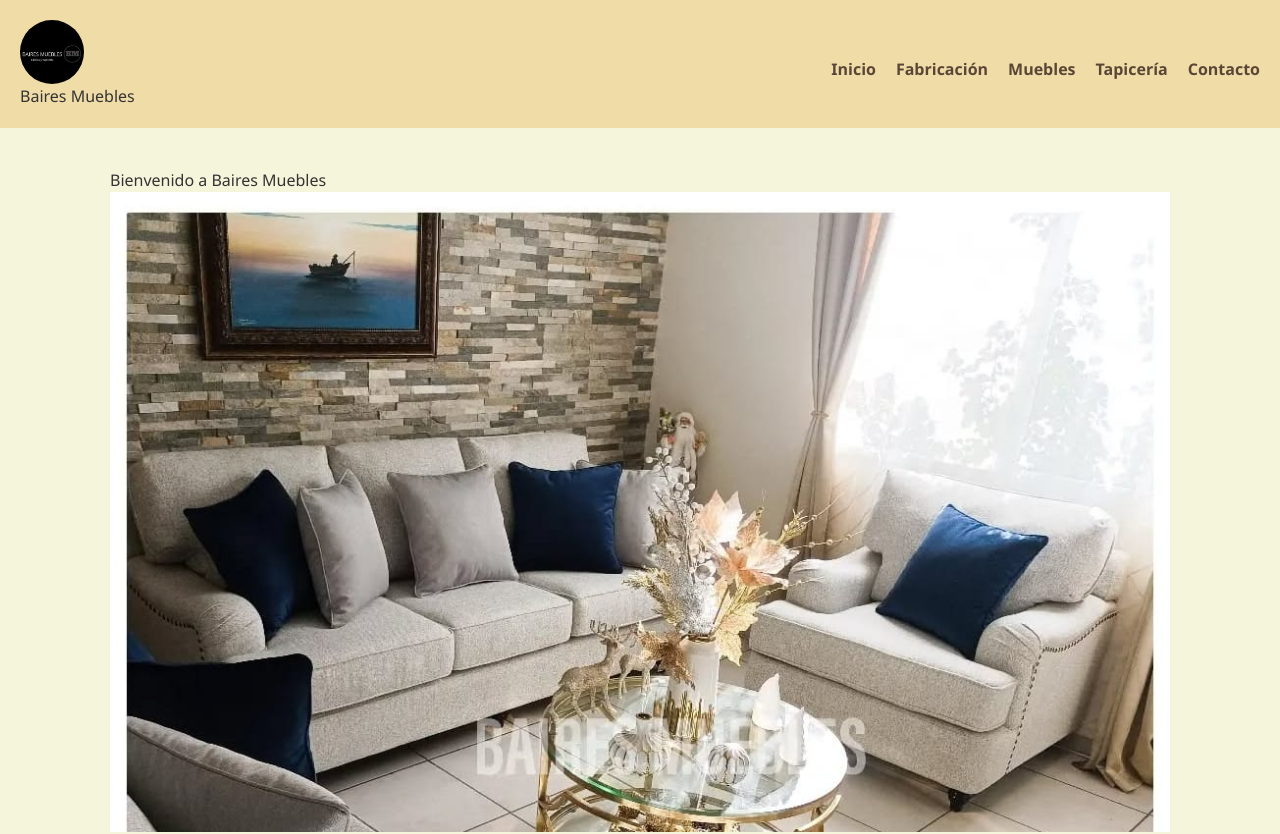
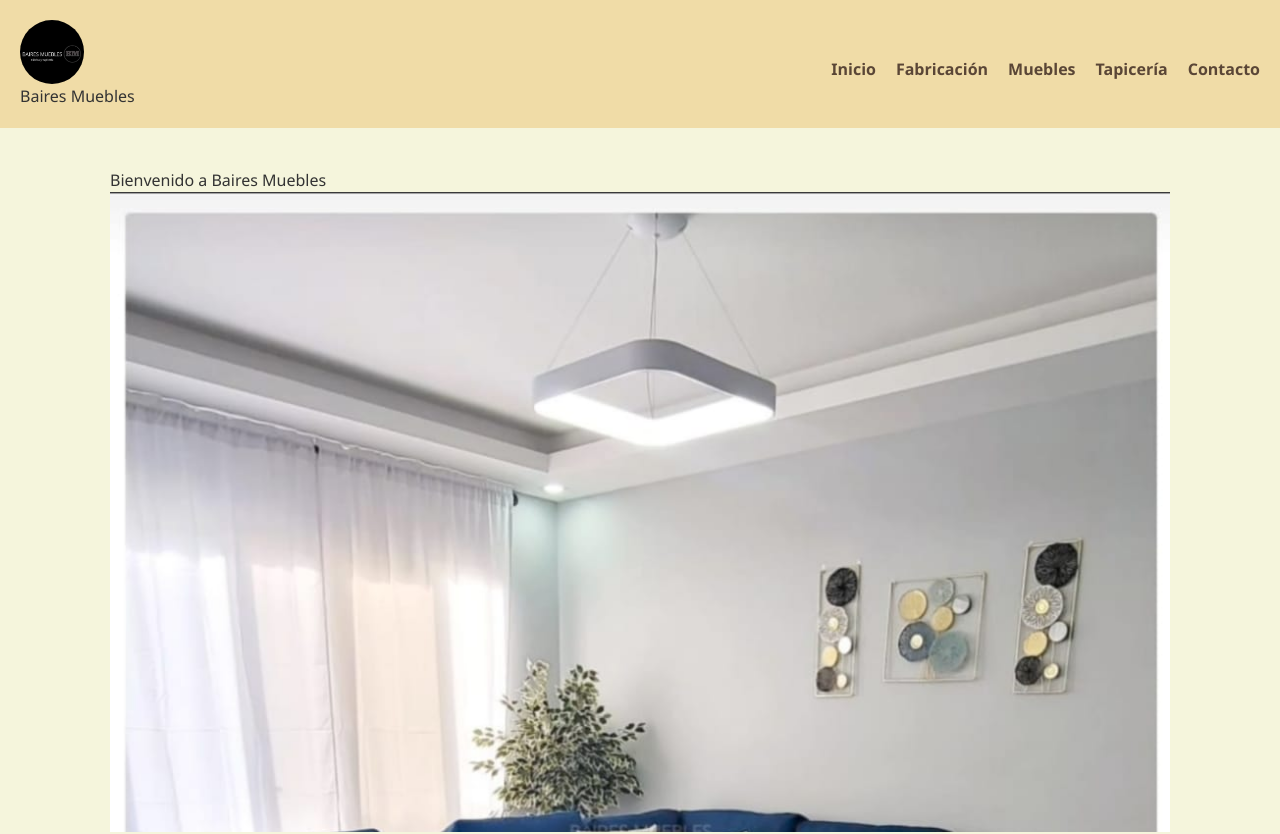
Before and after one commit to Kris1081/BairesMueblesSPA, a React (Vite) app: page / in a window 1280 px wide. Shown: the top 834 px of the page. Built offline with nearby package versions, Linux system fonts and the light colour scheme.

Commit message:
Carousel Automatico tiempo reducido

```diff
--- a/src/components/Carousel/Carousel.jsx
+++ b/src/components/Carousel/Carousel.jsx
@@ -1,5 +1,5 @@
 import React, { useState, useEffect } from 'react';
-import './Carousel.css'; // Asegúrate de tener estilos si deseas
+import './Carousel.css';
 
 const images = [
   '/Img/Car1.jpg',
@@ -7,7 +7,7 @@ const images = [
   '/Img/Car3.jpg',
 ];
 
-const waitTime = 3000; // 3 segundos
+const waitTime = 2500;
 
 function Carousel() {
   const [currentIndex, setCurrentIndex] = useState(0);
@@ -19,7 +19,7 @@ function Carousel() {
       );
     }, waitTime);
 
-    return () => clearInterval(interval); // Limpieza al desmontar
+    return () => clearInterval(interval);
   }, []);
 
   return (
```
